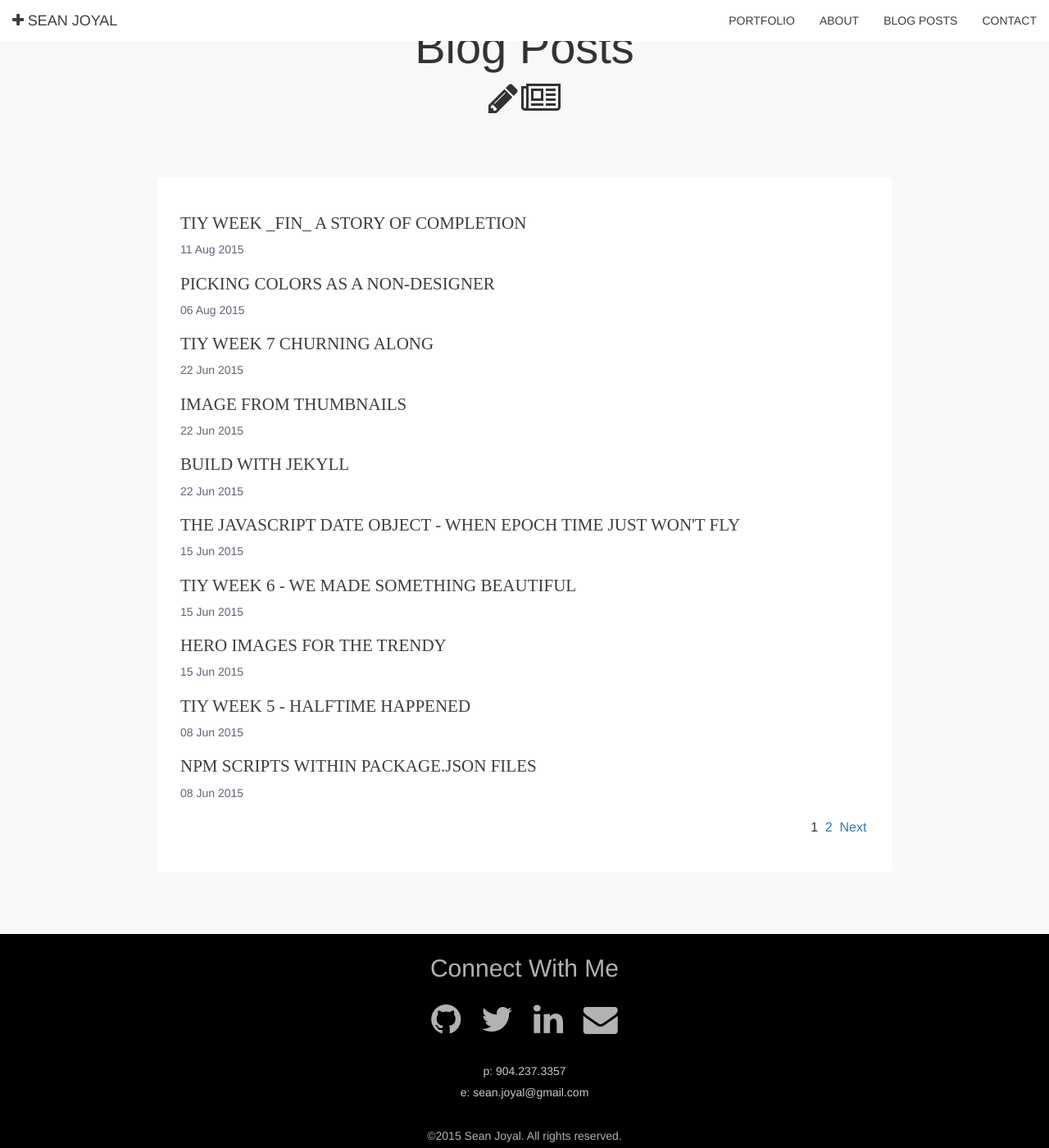
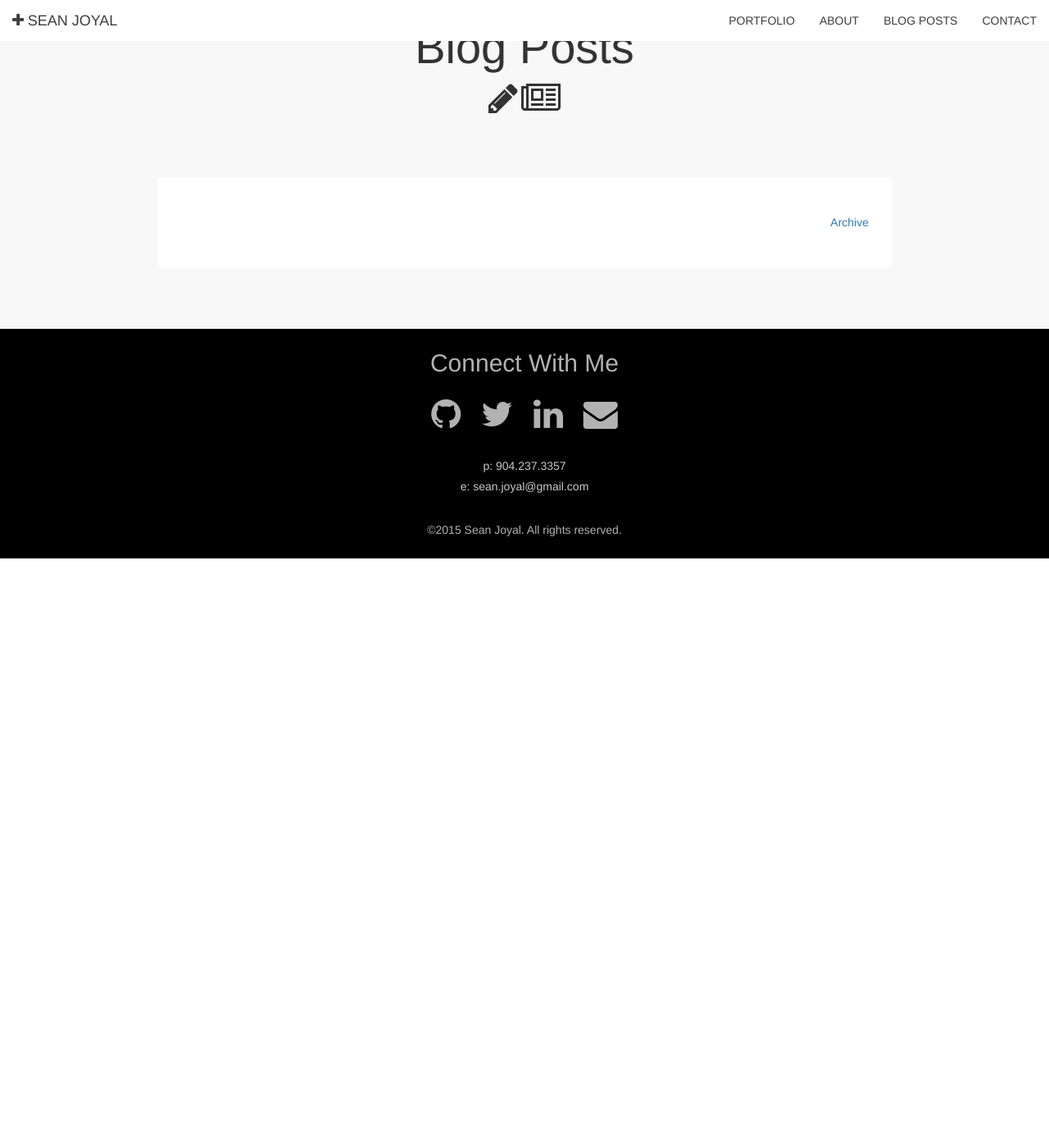
Before and after one commit to sjoyal/sjoyal.github.io, a Jekyll site: the page built from index.html, in a window 1280 px wide and 1400 px high, scrolled down 2306 px. Shown: the whole window at 82% size. Built offline with Jekyll 4.4.1, drawn with Linux system fonts in a browser that asks for light colours; nearby versions of some CDN libraries; the list of posts is cut into pages by our own code; after the commit the page ends 2987 px from its top, so only the background shows below that.

Commit message:
added post archive layout and archive html page, changed pagination on main index.html and archive pages, updated config file

```diff
--- a/_config.yml
+++ b/_config.yml
@@ -4,4 +4,4 @@
 paginate: 10
 
 markdown: kramdown
-permalink: /:title
+permalink: pretty
--- a/index.html
+++ b/index.html
@@ -112,7 +112,7 @@
             <i class="fa fa-newspaper-o fa-3x"></i>
           </figure>
           <aside class="blog-post">
-          {% for post in paginator.posts %}
+          {% for post in paginate.posts %}
             <div>
               <h4>{{ post.title | upcase }}</h4>
               <small>{{ post.date | date_to_string }}</small>
@@ -121,35 +121,8 @@
             </div>
           {% endfor %}
             <div class="pagination">
-              <ul>
-                {% if paginator.previous_page %}
-                  {% if paginator.previous_page == 1 %}
-                  <li><a href="/">Prev</a></li>
-                  {% else %}
-                  <li><a href="/page{{ paginator.previous_page }}">Prev</a></li>
-                  {% endif %}
-                {% else %}
-                <li><span class="disabled">Prev</span></li>
-                {% endif %}
-                {% if paginator.page == 1 %}
-                <li><span class="active">1</span></li>
-                {% else %}
-                <li><a href="/">1</a></li>
-                {% endif %}
-                {% for count in (2..paginator.total_pages) %}
-                  {% if count == paginator.page %}
-                  <li><span class="active">{{ count }}</span></li>
-                  {% else %}
-                  <li><a href="/page{{ count }}">{{ count }}</a></li>
-                  {% endif %}
-                {% endfor %}
-                {% if paginator.next_page %}
-                <li><a href="/page{{ paginator.next_page }}">Next</a></li>
-                {% else %}
-                <li><span class="disabled">Next</span></li>
-                {% endif %}
-              </ul>
-            </div>
+              <a href="/archive/">Archive</a>
+            </div> <!-- .pagination -->
           </aside> <!-- .blog-post -->
         </section> <!--#posts-->
         <section id="contact">
```
Also changed, not shown: _layouts/archive.html (added, +59 -0 lines), archive/index.html (added, +13 -0 lines).
